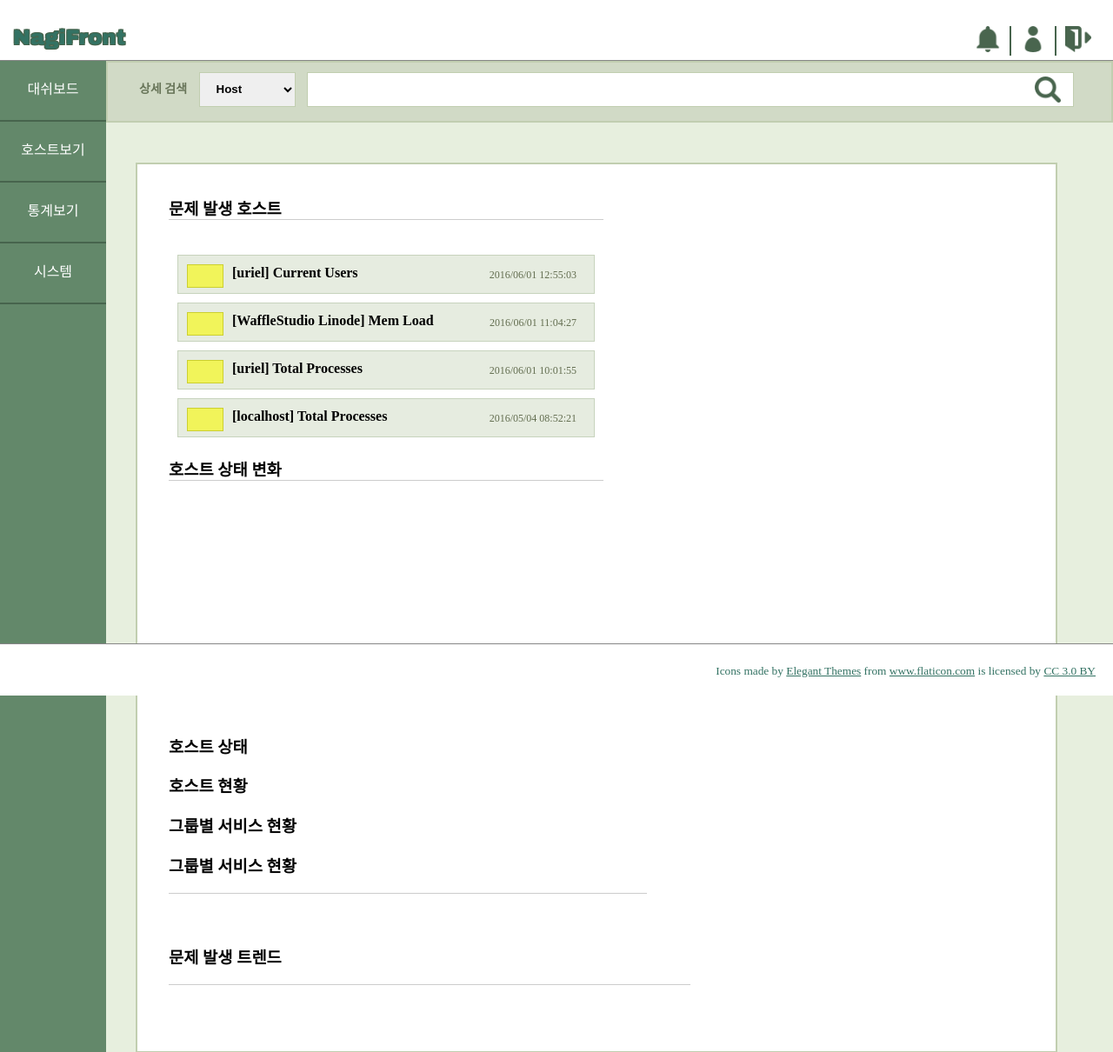
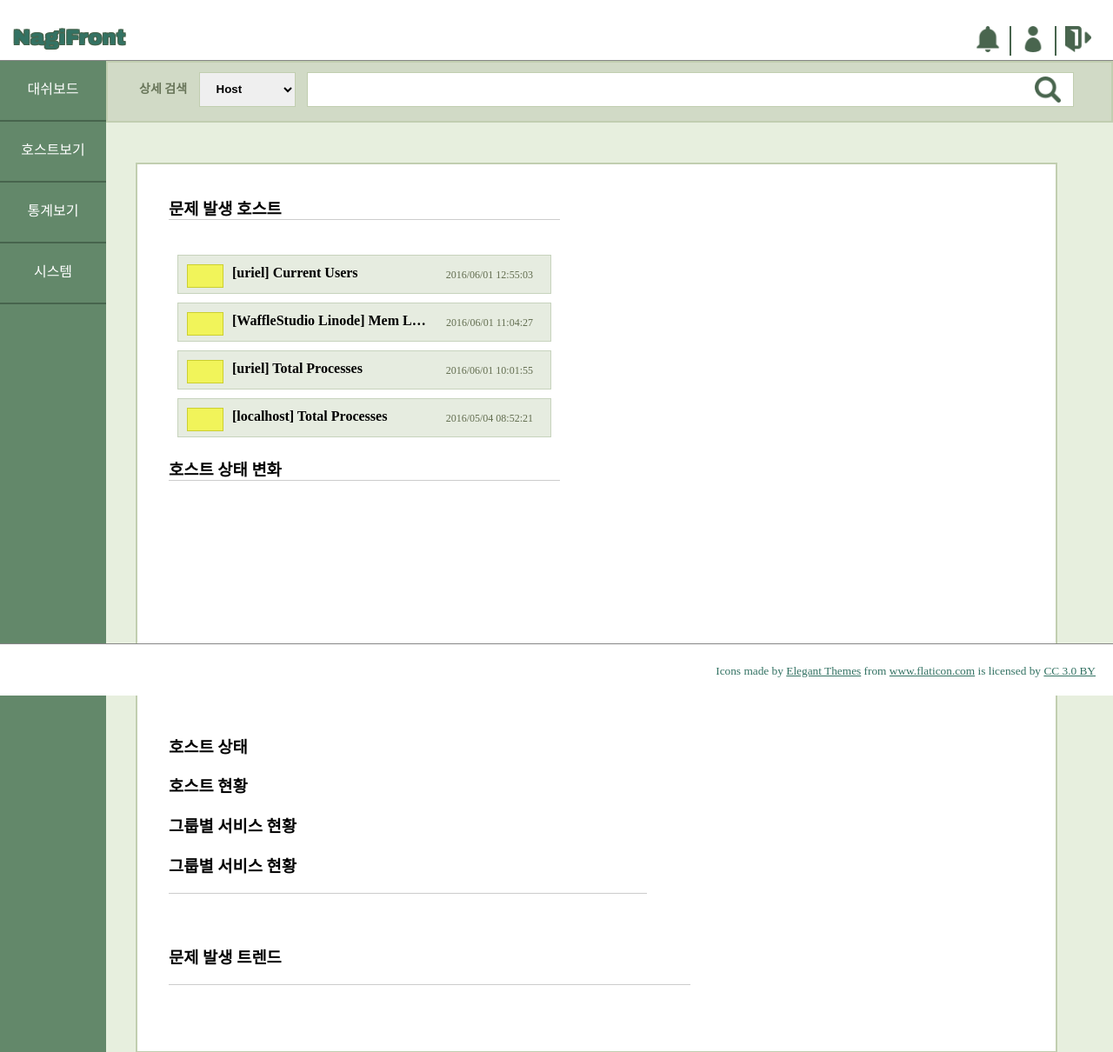
Before and after one commit to nagifront/NagiFront, a Django app: page / in a window 1280 px wide. Shown: the top 1210 px of the page at 87% size. Run offline with Django 3.2, Linux system fonts and the light colour scheme; the visitor is signed in with stand-in values (Sample User, id 1); some libraries are stand-ins or nearby versions.

Commit message:
fix css again again

```diff
--- a/NagiFront/nagifront/static/nagifront/css/widgets.css
+++ b/NagiFront/nagifront/static/nagifront/css/widgets.css
@@ -78,7 +78,7 @@
 
 /* start host-state-change widget */
 div[host-state-change] {
-  width: 500px;
+  width: 450px;
   min-height: 300px;
 }
 div[host-state-change] h3 {
@@ -153,7 +153,7 @@
 
 /* start of trouble-host widget */
 div[trouble-host] {
-  width: 500px;
+  width: 450px;
   min-height: 300px;
 }
 div[trouble-host] h3 {
```
